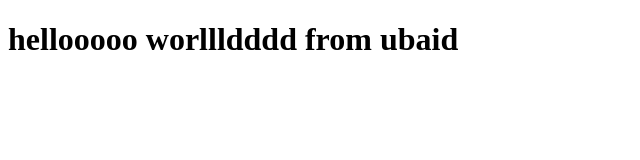
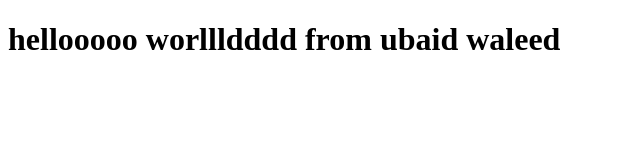
Before and after one commit to ubaid-waleed-epesys/Bootcamp2020Sample, a plain HTML site: page index.html in a window 1280 px wide. Shown: the whole page, without its empty margins (0-640 px from the left). Drawn offline with Linux system fonts and the light colour scheme.

Commit message:
Update index.html

```diff
--- a/index.html
+++ b/index.html
@@ -7,6 +7,6 @@
     <title>Document</title>
   </head>
   <body>
-    <h1>hellooooo worllldddd from ubaid</h1>
+    <h1>hellooooo worllldddd from ubaid waleed</h1>
   </body>
 </html>
```
